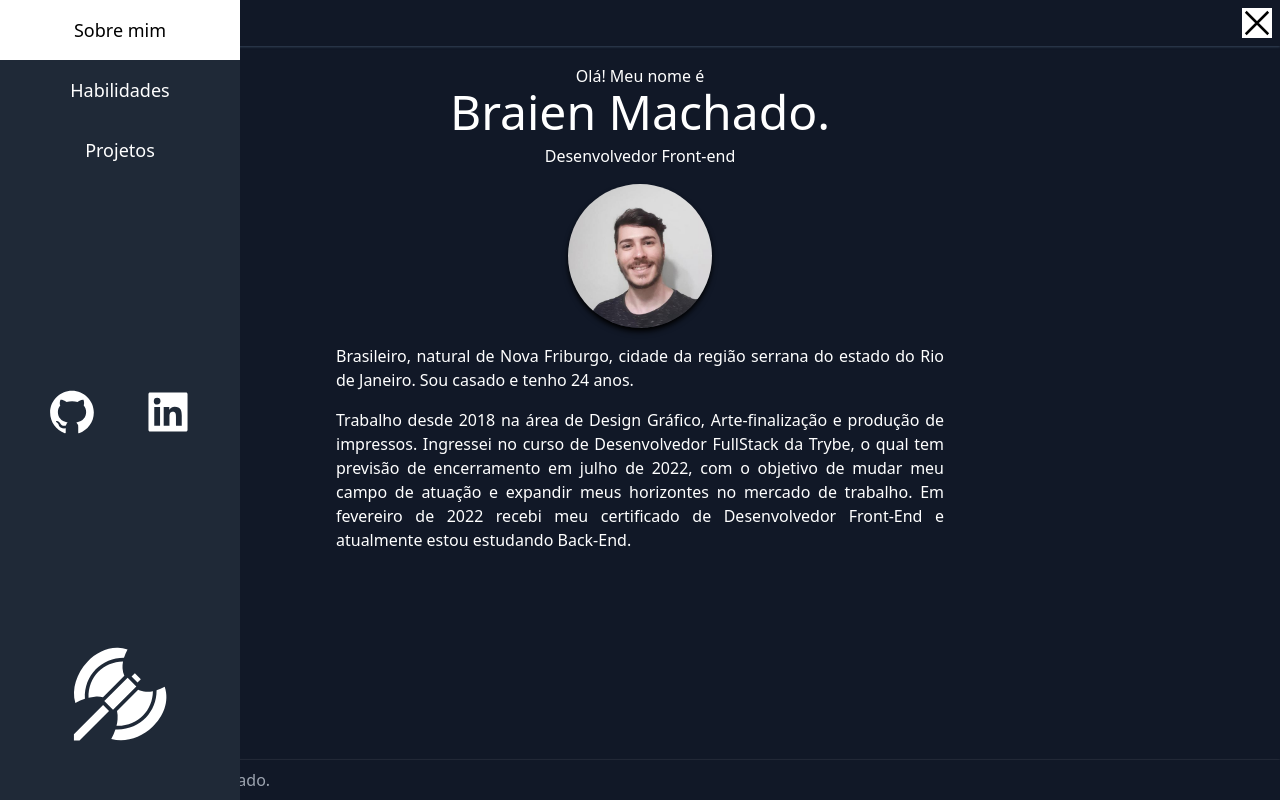
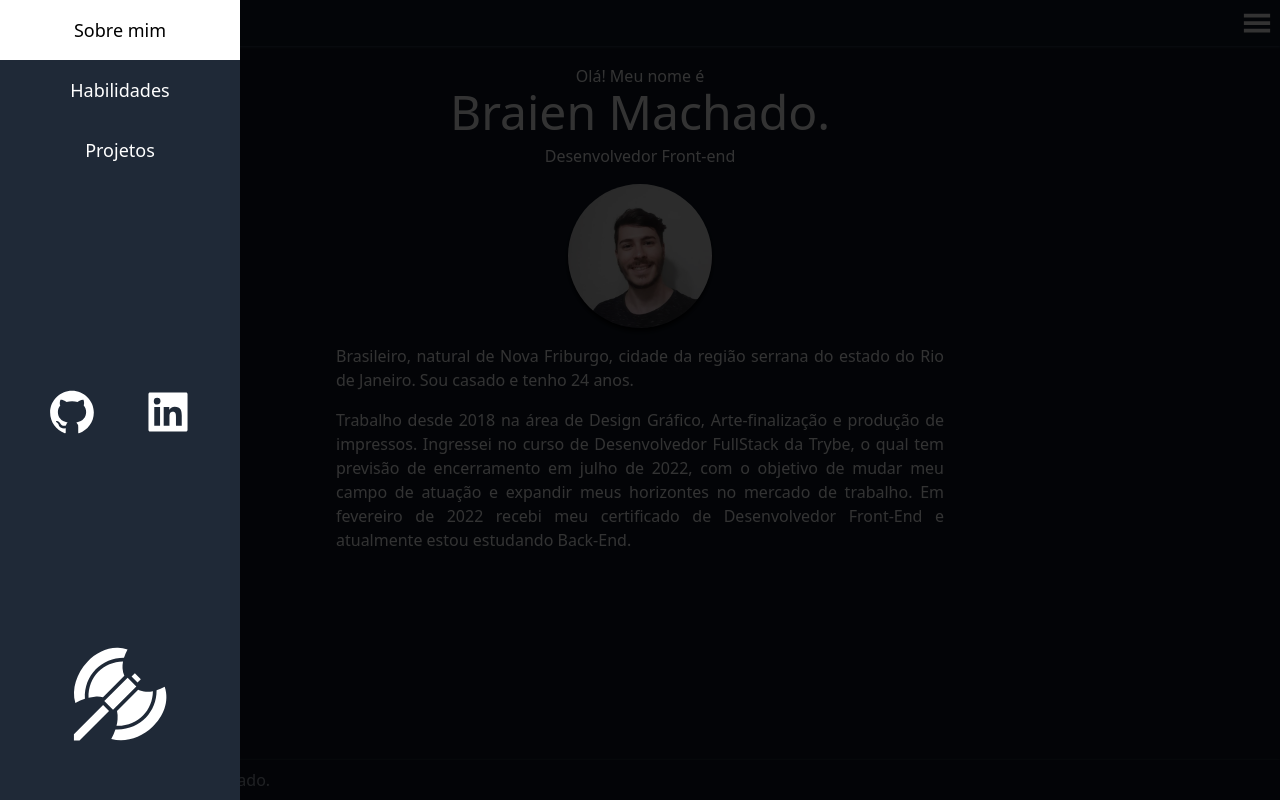
Before and after one commit to braien-machado/react-portfolio, a React (Create React App) app: page / in a window 1280 px wide. Both pictures are taken after a click on the button 1257 px from the left and 23 px from the top of the page. Built offline with nearby package versions, Linux system fonts and the light colour scheme.

Commit message:
changes logic for closing menu

```diff
--- a/src/components/Header.jsx
+++ b/src/components/Header.jsx
@@ -2,7 +2,6 @@ import React, { useState } from 'react';
 import { Link, useLocation } from 'react-router-dom';
 import { GiBattleAxe, GiHamburgerMenu } from 'react-icons/gi';
 import { AiOutlineGithub, AiFillLinkedin } from 'react-icons/ai';
-import { GrClose } from 'react-icons/gr';
 
 export default function Header () {
   const [isMenuHidden, setIsMenuHidden] = useState(true);
@@ -38,6 +37,7 @@ export default function Header () {
   return (
     <header className='flex justify-between p-2 fixed w-full bg-gray-900 shadow-slate-700 shadow-sm z-10'>
       <GiBattleAxe className='text-white' size={30} />
+      <div className={`${isMenuHidden ? 'hidden' : ''} fixed bg-black opacity-80 w-screen h-screen top-0 left-0`} onClick={toggleMenu}></div>
       <nav className={`${isMenuHidden ? '-left-60' : 'left-0'} flex flex-col justify-between items-center absolute top-0 w-60 bg-gray-800 h-screen duration-300 z-10`}>
         <ul className='flex flex-col items-center text-lg w-fit'>
           { menuLinks.map((link) => generateMenuLink(link)) }
@@ -55,13 +55,7 @@ export default function Header () {
         </div>
       </nav>
       <button className='w-fit'>
-        {
-          isMenuHidden ? (
-            <GiHamburgerMenu className='text-white' size={30} onClick={ toggleMenu }/>
-          ) : (
-            <GrClose className='bg-white' size={30} onClick={ toggleMenu }/>
-          )
-        }
+        <GiHamburgerMenu className='text-white' size={30} onClick={ toggleMenu }/>
       </button>
     </header>
   );
```
